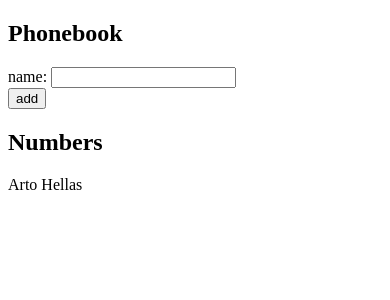
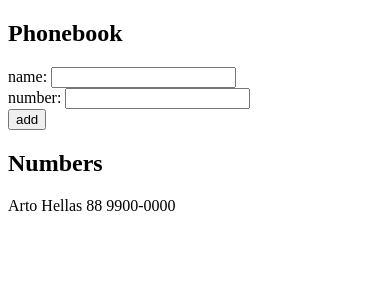
Before and after one commit to wesleydmscn-notes/fullstackopen, a React (Vite) app in the folder part2/the-phonebook/: page / in a window 390 px wide. Shown: the top 300 px of the page. Built offline with nearby package versions, Linux system fonts and the light colour scheme.

Commit message:
part2/forms: 2.8 the phonebook step 3

```diff
--- a/part2/the-phonebook/src/App.jsx
+++ b/part2/the-phonebook/src/App.jsx
@@ -1,8 +1,12 @@
 import { useState } from "react"
 
 const App = () => {
-  const [persons, setPersons] = useState([{ name: "Arto Hellas" }])
+  const [persons, setPersons] = useState([
+    { name: "Arto Hellas", number: "88 9900-0000" },
+  ])
+
   const [newName, setNewName] = useState("")
+  const [newNumber, setNewNumber] = useState("")
 
   const handleSubmit = (event) => {
     event.preventDefault()
@@ -11,8 +15,10 @@ const App = () => {
 
     if (exists) {
       alert(`${newName} is already added to phonebook`)
-    } else if (newName !== "") {
-      setPersons((current) => current.concat({ name: newName }))
+    } else if (newName !== "" && newNumber !== "") {
+      setPersons((current) =>
+        current.concat({ name: newName, number: newNumber })
+      )
     }
   }
 
@@ -25,6 +31,10 @@ const App = () => {
           name: <input onChange={(event) => setNewName(event.target.value)} />
         </div>
         <div>
+          number:{" "}
+          <input onChange={(event) => setNewNumber(event.target.value)} />
+        </div>
+        <div>
           <button onClick={handleSubmit} type="submit">
             add
           </button>
@@ -34,7 +44,7 @@ const App = () => {
       <h2>Numbers</h2>
 
       {persons.map((person, i) => (
-        <p key={`${person}-${i}`}>{person.name}</p>
+        <p key={`${person}-${i}`}>{person.name} {person.number}</p>
       ))}
     </div>
   )
```
